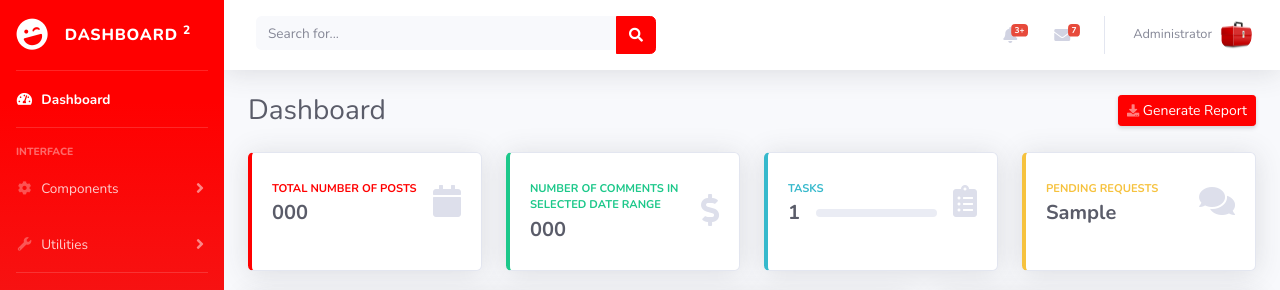
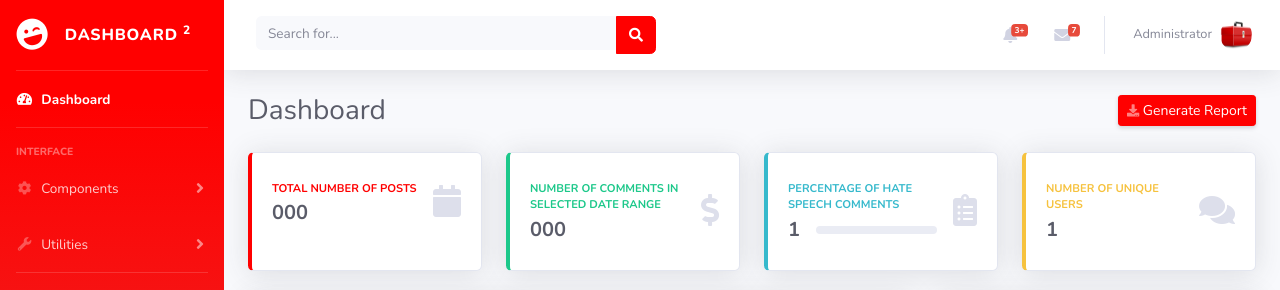
Before and after one commit to phandeeyar/malicious-users-dashboard, a Django app: template dashboard/apps/frontend/templates/frontend/index.html in a window 1280 px wide. Shown: the top 290 px of the page. Run offline with Django 3.2, Linux system fonts and the light colour scheme; the template is opened without the code that fills it: most values are stand-ins (such as "Sample title", 1, 10 or a date in 2020); some libraries are stand-ins or nearby versions.

```diff
--- /dev/null
+++ b/dashboard/apps/core/commands/add_malicious_users.py
@@ -0,0 +1 @@
+import csv
--- a/dashboard/apps/frontend/templates/frontend/index.html
+++ b/dashboard/apps/frontend/templates/frontend/index.html
@@ -52,10 +52,10 @@
 				<div class="card-body">
 					<div class="row no-gutters align-items-center">
 						<div class="col mr-2">
-							<div class="text-xs font-weight-bold text-info text-uppercase mb-1">Tasks</div>
+							<div class="text-xs font-weight-bold text-info text-uppercase mb-1">Percentage of Hate Speech Comments</div>
 							<div class="row no-gutters align-items-center">
 								<div class="col-auto">
-									<div class="h5 mb-0 mr-3 font-weight-bold text-gray-800">{{ task_percent }}</div>
+									<div class="h5 mb-0 mr-3 font-weight-bold text-gray-800">{{ hate_speech_percent | floatformat }}</div>
 								</div>
 								<div class="col">
 									<div class="progress progress-sm mr-2">
@@ -86,9 +86,9 @@
 					<div class="row no-gutters align-items-center">
 						<div class="col mr-2">
 							<div class="text-xs font-weight-bold text-warning text-uppercase mb-1">
-								Pending Requests
+								Number of Unique Users
 							</div>
-							<div class="h5 mb-0 font-weight-bold text-gray-800">{{ pending_requests }}</div>
+							<div class="h5 mb-0 font-weight-bold text-gray-800">{{ num_unique_users }}</div>
 						</div>
 						<div class="col-auto">
 							<i class="fas fa-comments fa-2x text-gray-300"></i>
```
Also changed, not shown: dashboard/apps/core/models.py (+17 -1 lines), dashboard/apps/frontend/views.py (+7 -5 lines), dashboard/apps/core/migrations/0002_malicioususers.py (added).
